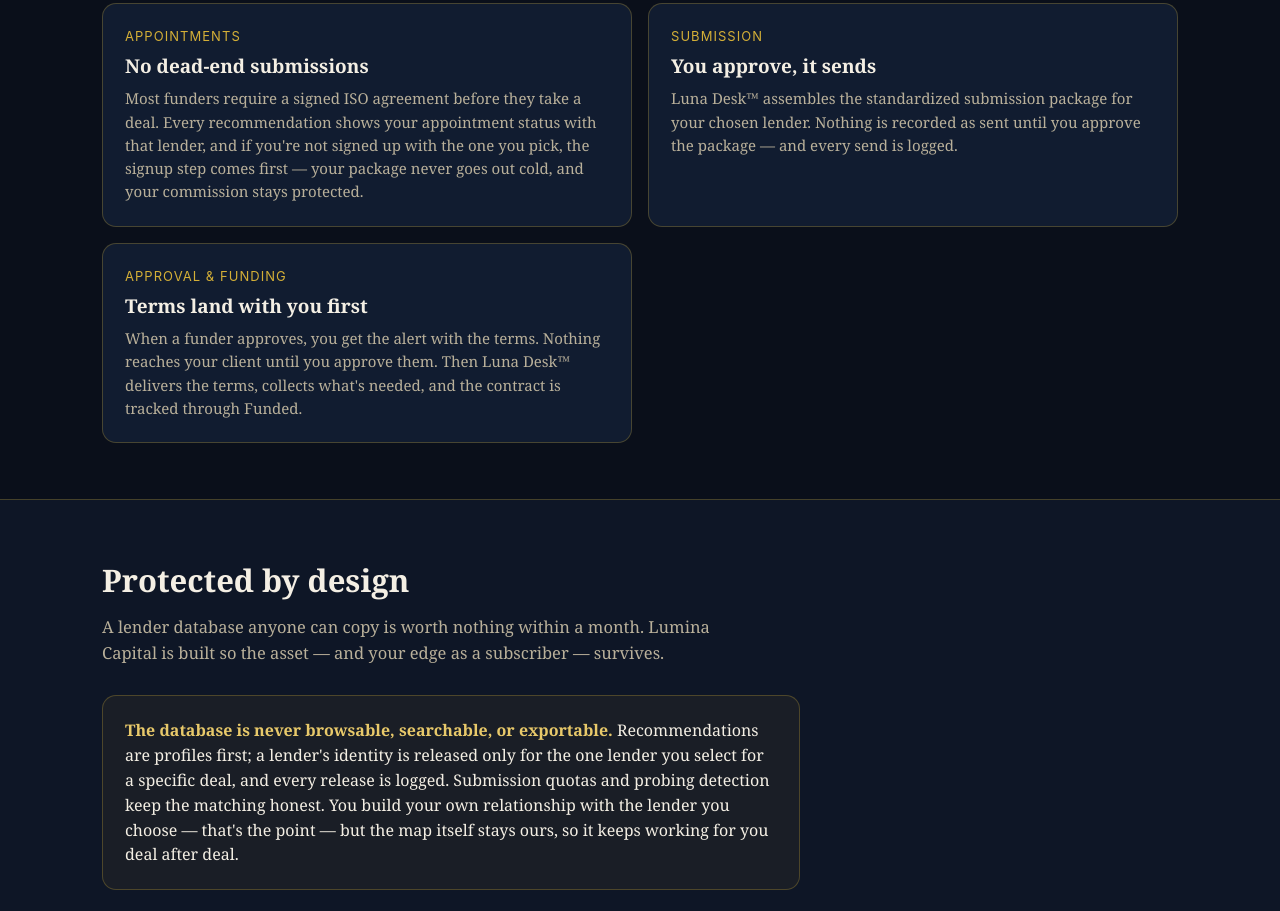
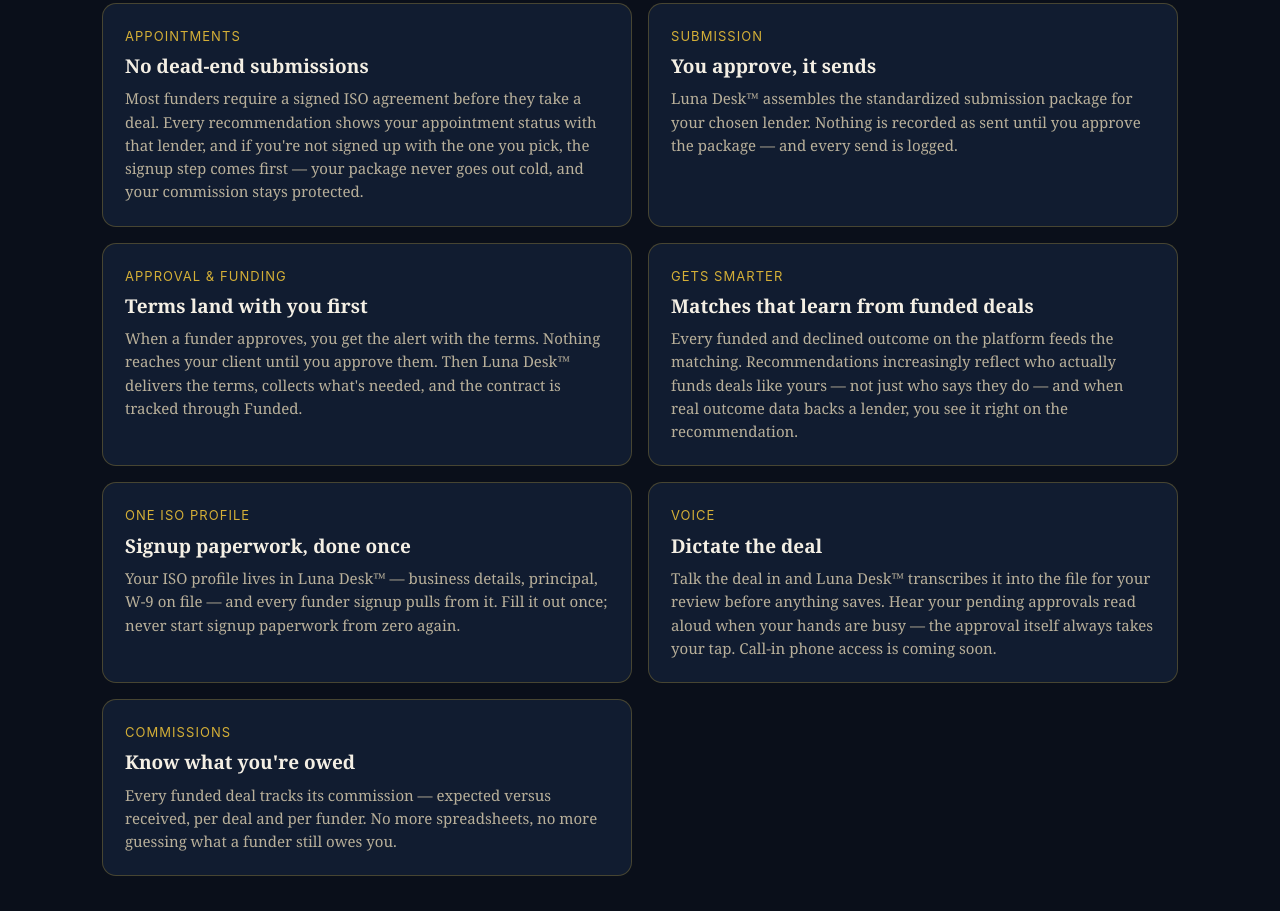
Before and after one commit to cmitch944/getluminacapital.com, a plain HTML site: page index.html in a window 1280 px wide. Shown: the part 2289-3200 px from the top of the page. Drawn offline with Linux system fonts and the light colour scheme.

Commit message:
Luna Desk section: add Phase 5 cards (outcome learning, one ISO profile, voice, commissions)

```diff
--- a/index.html
+++ b/index.html
@@ -270,6 +270,10 @@
         <div class="step"><div class="k sans">Appointments</div><h3>No dead-end submissions</h3><p>Most funders require a signed ISO agreement before they take a deal. Every recommendation shows your appointment status with that lender, and if you're not signed up with the one you pick, the signup step comes first — your package never goes out cold, and your commission stays protected.</p></div>
         <div class="step"><div class="k sans">Submission</div><h3>You approve, it sends</h3><p>Luna Desk™ assembles the standardized submission package for your chosen lender. Nothing is recorded as sent until you approve the package — and every send is logged.</p></div>
         <div class="step"><div class="k sans">Approval &amp; funding</div><h3>Terms land with you first</h3><p>When a funder approves, you get the alert with the terms. Nothing reaches your client until you approve them. Then Luna Desk™ delivers the terms, collects what's needed, and the contract is tracked through Funded.</p></div>
+        <div class="step"><div class="k sans">Gets smarter</div><h3>Matches that learn from funded deals</h3><p>Every funded and declined outcome on the platform feeds the matching. Recommendations increasingly reflect who actually funds deals like yours — not just who says they do — and when real outcome data backs a lender, you see it right on the recommendation.</p></div>
+        <div class="step"><div class="k sans">One ISO profile</div><h3>Signup paperwork, done once</h3><p>Your ISO profile lives in Luna Desk™ — business details, principal, W-9 on file — and every funder signup pulls from it. Fill it out once; never start signup paperwork from zero again.</p></div>
+        <div class="step"><div class="k sans">Voice</div><h3>Dictate the deal</h3><p>Talk the deal in and Luna Desk™ transcribes it into the file for your review before anything saves. Hear your pending approvals read aloud when your hands are busy — the approval itself always takes your tap. Call-in phone access is coming soon.</p></div>
+        <div class="step"><div class="k sans">Commissions</div><h3>Know what you're owed</h3><p>Every funded deal tracks its commission — expected versus received, per deal and per funder. No more spreadsheets, no more guessing what a funder still owes you.</p></div>
       </div>
     </div>
   </section>
```
